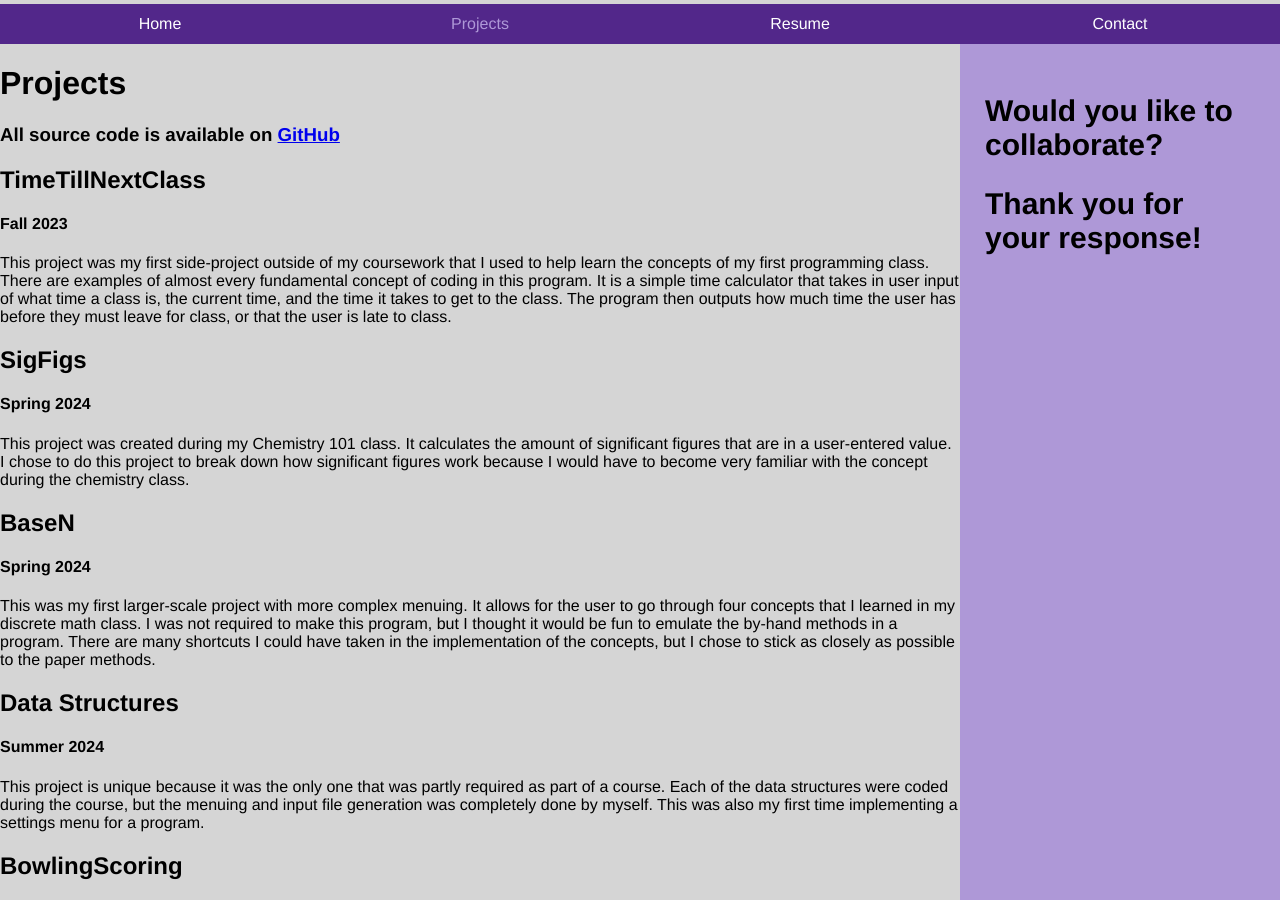
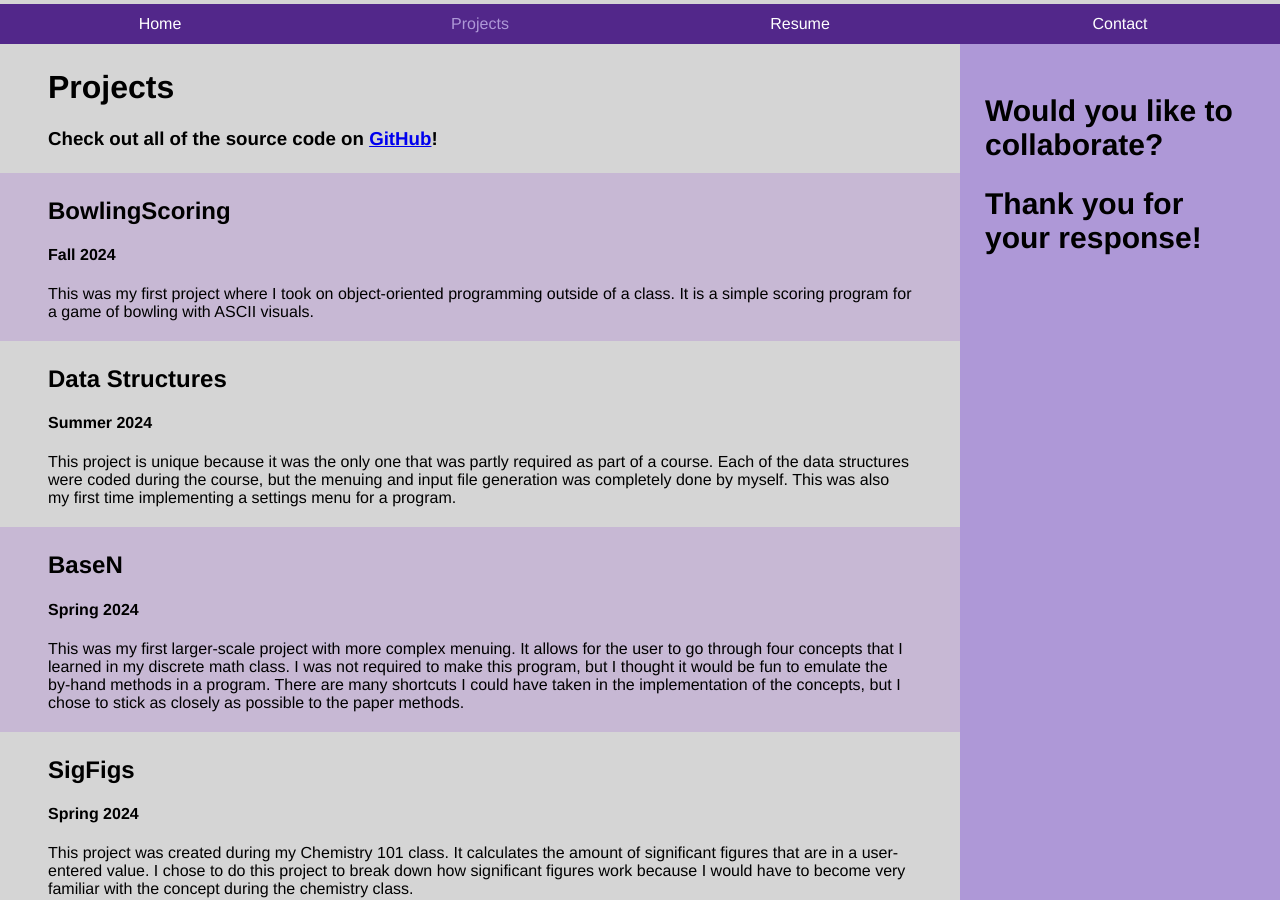
Before and after one commit to AidanJScott/Personal-Website, a plain HTML site: page projects/confirmation.html in a window 1280 px wide. Shown: the part 66-966 px from the top of the page. Drawn offline with Linux system fonts and the light colour scheme.

Commit message:
Updated confirmation to match reordering and color format changes of project page

```diff
--- a/projects/confirmation.html
+++ b/projects/confirmation.html
@@ -23,29 +23,42 @@
 			<ul>
 				<li><a href="../index.html">Home</a></li>
 				<li><a id="current" href="index.html">Projects</a></li>
-				<li><a href="../resume/index.html">Resume</a></li>
+				<li><a href="../resume/Scott_Aidan_Resume.pdf" target="_blank" rel="noopener noreferrer">Resume</a></li>
 				<li><a href="../contact/index.html">Contact</a></li>
 
 			</ul>
 		</nav>
 		<main>
-			<h1>Projects</h1>
-			<h3>All source code is available on <a href="https://www.github.com/AidanJScott" target="_blank" rel="noopener noreferrer">GitHub</a></h3>
-			<h2>TimeTillNextClass</h2>
+			<div>
+				<h1>Projects</h1>
+				<h3>Check out all of the source code on <a href="https://www.github.com/AidanJScott" target="_blank" rel="noopener noreferrer">GitHub</a>!</h3>
+			</div>
+			<div class = "alternate">
+				<h2>BowlingScoring</h2>
+				<h4>Fall 2024</h4>
+				<p>This was my first project where I took on object-oriented programming outside of a class. It is a simple scoring program for a game of bowling with ASCII visuals. </p>
+			</div>
+			<div>
+				<h2>Data Structures</h2>
+				<h4>Summer 2024</h4>
+				<p>This project is unique because it was the only one that was partly required as part of a course. Each of the data structures were coded during the course, but the menuing and input file generation was completely done by myself. This was also my first time implementing a settings menu for a program.</p>
+			</div>
+			<div class = "alternate">
+				<h2>BaseN</h2>
+				<h4>Spring 2024</h4>
+				<p>This was my first larger-scale project with more complex menuing. It allows for the user to go through four concepts that I learned in my discrete math class. I was not required to make this program, but I thought it would be fun to emulate the by-hand methods in a program. There are many shortcuts I could have taken in the implementation of the concepts, but I chose to stick as closely as possible to the paper methods.</p>
+			</div>
+			<div>
+				<h2>SigFigs</h2>
+				<h4>Spring 2024</h4>
+				<p>This project was created during my Chemistry 101 class. It calculates the amount of significant figures that are in a user-entered value. I chose to do this project to break down how significant figures work because I would have to become very familiar with the concept during the chemistry class.</p>
+			</div>
+			<div class = "alternate">
+				<h2>TimeTillNextClass</h2>
 				<h4>Fall 2023</h4>
 				<p>This project was my first side-project outside of my coursework that I used to help learn the concepts of my first programming class. There are examples of almost every fundamental concept of coding in this program. It is a simple time calculator that takes in user input of what time a class is, the current time, and the time it takes to get to the class. The program then outputs how much time the user has before they must leave for class, or that the user is late to class.</p>
-			<h2>SigFigs</h2>
-				<h4>Spring 2024</h4>
-				<p>This project was created during my Chemistry 101 class. It calculates the amount of significant figures that are in a user-entered value. I chose to do this project to break down how significant figures work because I would have to become very familiar with the concept during the chemistry class.</p>
-			<h2>BaseN</h2>
-				<h4>Spring 2024</h4>
-				<p>This was my first larger-scale project with more complex menuing. It allows for the user to go through four concepts that I learned in my discrete math class. I was not required to make this program, but I thought it would be fun to emulate the by-hand methods in a program. There are many shortcuts I could have taken in the implementation of the concepts, but I chose to stick as closely as possible to the paper methods.</p>
-			<h2>Data Structures</h2>
-				<h4>Summer 2024</h4>
-				<p>This project is unique because it was the only one that was partly required as part of a course. Each of the data structures were coded during the course, but the menuing and input file generation was completely done by myself. This was also my first time implementing a settings menu for a program.</p>
-			<h2>BowlingScoring</h2>
-				<h4>Fall 2024</h4>
-				<p>This was my first project where I took on object-oriented programming outside of a class. It is a simple scoring program for a game of bowling with ASCII visuals. </p>
+			</div>
+
 		</main>
 		<aside>
 			<h1>Would you like to collaborate?</h1>
```
